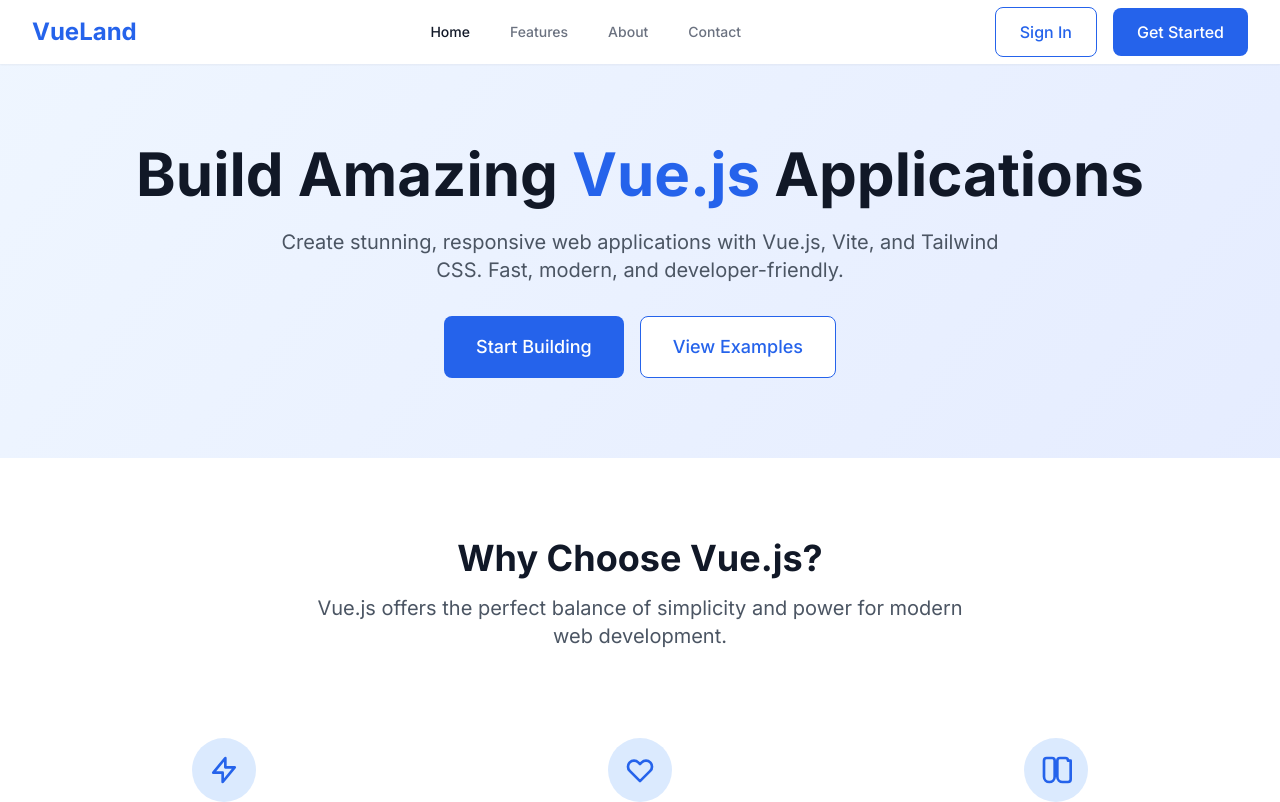
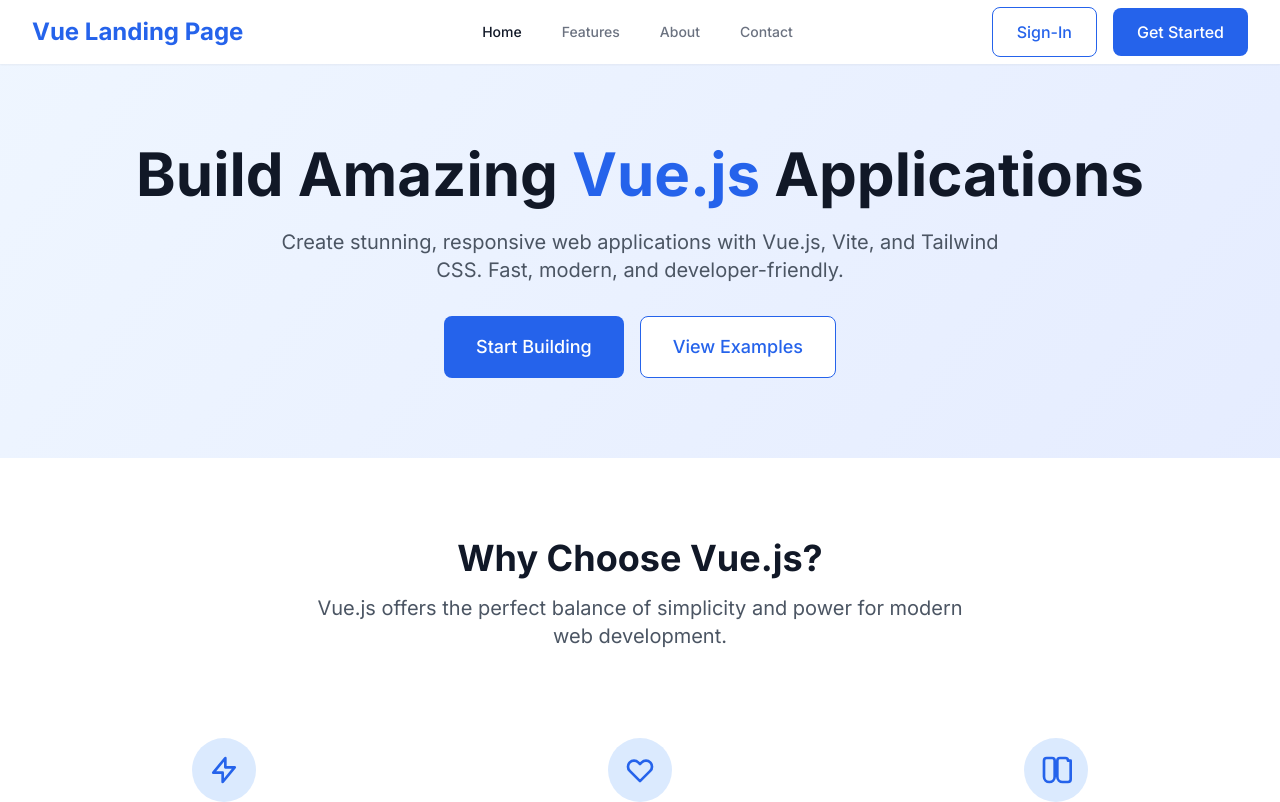
Before and after one commit to Jingyu-Zhu/vue-landing-page, a Vue app: page / in a window 1280 px wide. Shown: the top 802 px of the page. Built offline with nearby package versions, Linux system fonts and the light colour scheme.

Commit message:
Updated landing page title.

```diff
--- a/src/App.vue
+++ b/src/App.vue
@@ -5,7 +5,7 @@
       <div class="max-w-7xl mx-auto px-4 sm:px-6 lg:px-8">
         <div class="flex justify-between items-center h-16">
           <div class="flex items-center">
-            <h1 class="text-2xl font-bold text-primary-600">VueLand</h1>
+            <h1 class="text-2xl font-bold text-primary-600">Vue Landing Page</h1>
           </div>
           <div class="hidden md:block">
             <div class="ml-10 flex items-baseline space-x-4">
@@ -16,7 +16,7 @@
             </div>
           </div>
           <div class="flex items-center space-x-4">
-            <button class="btn-secondary">Sign In</button>
+            <button class="btn-secondary">Sign-In</button>
             <button class="btn-primary">Get Started</button>
           </div>
         </div>
```
